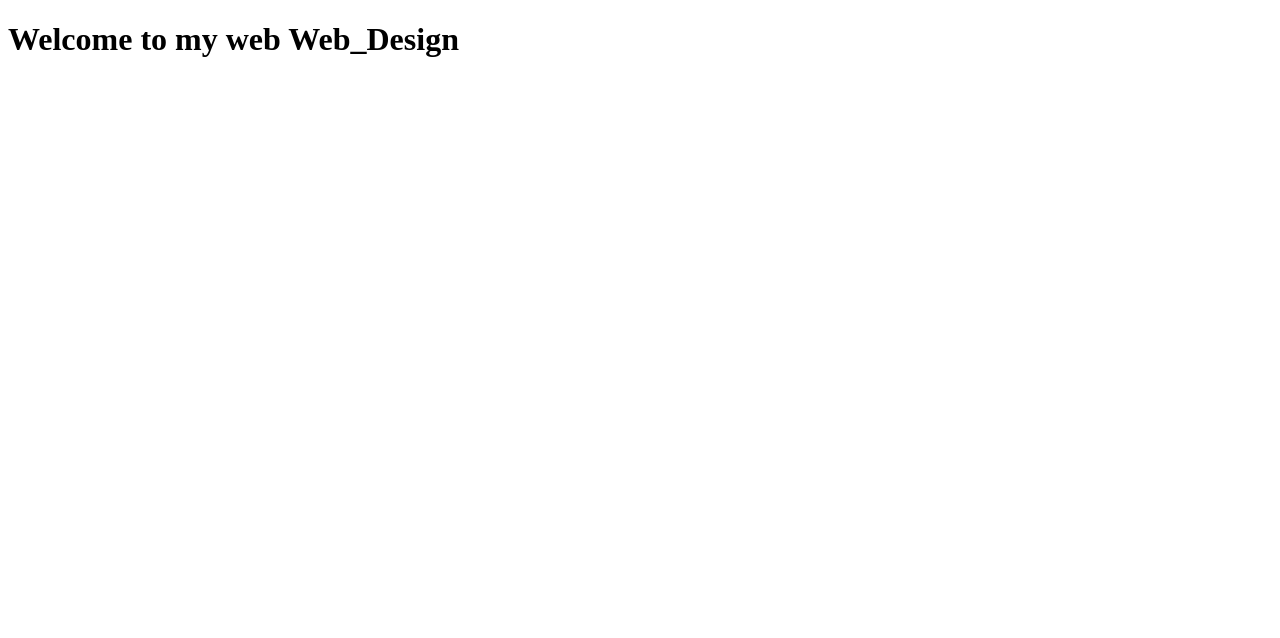
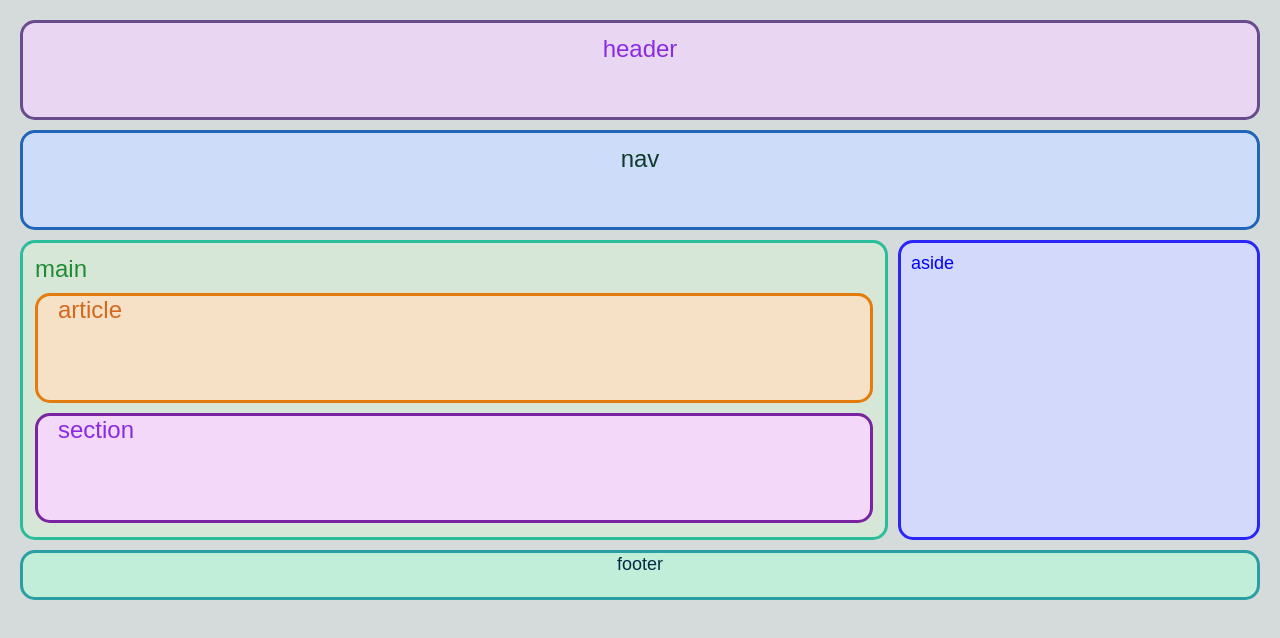
Before and after one commit to KHEKHEMRA/Web_design, a plain HTML site: page index.html in a window 1280 px wide. Drawn offline with Linux system fonts and the light colour scheme.

Commit message:
New Web Code

```diff
--- a/index.html
+++ b/index.html
@@ -2,10 +2,139 @@
 <html lang="en">
 <head>
     <meta charset="UTF-8">
-    <title>Web_design</title>
+    <title></title>
+    <style>
+        * {
+            box-sizing: border-box;
+        }
+        body {
+            font-family: Arial, Helvetica, sans-serif;
+            margin: 20px;
+            background-color: rgb(213, 219, 219);
+
+
+        }
+        header{
+            border: 3px solid;
+            font-size: x-large;
+            border-color: rgb(104, 76, 142);
+            background-color: rgb(232, 214, 243);
+            height: 100px;
+            padding: 10px;
+            border-radius: 15px;
+            text-align: center;
+            color: blueviolet;
+            padding-top: 1%;
+        }
+        nav{
+            margin-top: 10px;
+            border: 3px solid;
+            font-size: x-large;
+            border-color: rgb(32, 102, 183);
+            background-color: rgb(205, 220, 248);
+            height: 100px;
+            padding: 10px;
+            border-radius: 15px;
+            text-align: center;
+            color: rgb(14, 59, 44);
+            padding-top: 1%;
+
+        }
+        .container {
+    display: flex;
+    gap: 10px;
+}
+        main{
+            margin-top: 10px;
+            border: 3px solid;
+            font-size: x-large;
+            border-color: rgb(42, 189, 155);
+            background-color: rgb(215, 231, 215);
+            height: 300px;
+            width: 70%;
+            padding: 12px;
+            border-radius: 15px;
+            text-align-last: ;
+            color: rgb(33, 139, 52);
+        }
+        article{
+            border: 3px solid;
+            border-color: rgb(228, 124, 13);
+            background-color: rgb(246, 224, 198);
+            height: 86px;
+            padding-left: 20px;
+           border-radius: 15px;
+           color: chocolate;
+            margin-top: 10px;
+            height: 110px;
+
+        }
+        section{
+            border: 3px solid;
+            border-color: rgb(123, 36, 161);
+            background-color: rgb(244, 216, 249);
+            height: 85px;
+            border-radius: 15px;
+            margin-top: 10px;
+              height: 110px;
+              color: blueviolet;
+              padding-left: 20px;
+        }
+        aside{
+            margin-top: 10px;
+            flex: 1;
+             border: 3px solid;
+            font-size: large;
+            border-color: rgb(41, 38, 247);
+            background-color: rgb(210, 217, 250);
+            height: 300px;
+            width: 70%;
+            padding: 10px;
+            border-radius: 15px;
+            text-align: left;
+            color: blue;
+                }
+                footer{
+             margin-top: 10px;
+            font-size: large;
+            background-color: rgb(193, 238, 216);
+            height: 50px;
+            border-radius: 15px;
+            text-align: center;
+            padding-top: 15px;
+            border: 3px solid;
+            border-color:rgb(42, 158, 162);
+            padding-top: 1px;
+            color: rgb(4, 43, 68);
+
+                }
+    </style>
 </head>
 <body>
+    <header>
+        header
+    </header>
+    <Nav>
+        nav
+    </Nav>
+    <div class="container">
+
+    <main>
+        main
+        <article>article</article>
+        <section>section</section>
+    </main>
+
+    <aside>
+        aside
+    </aside>
+
+</div>
+    <footer>
+        footer
+        </footer>
+
 
 </body>
-<h1>Welcome to my web Web_Design</h1>
+
 </html>
```
